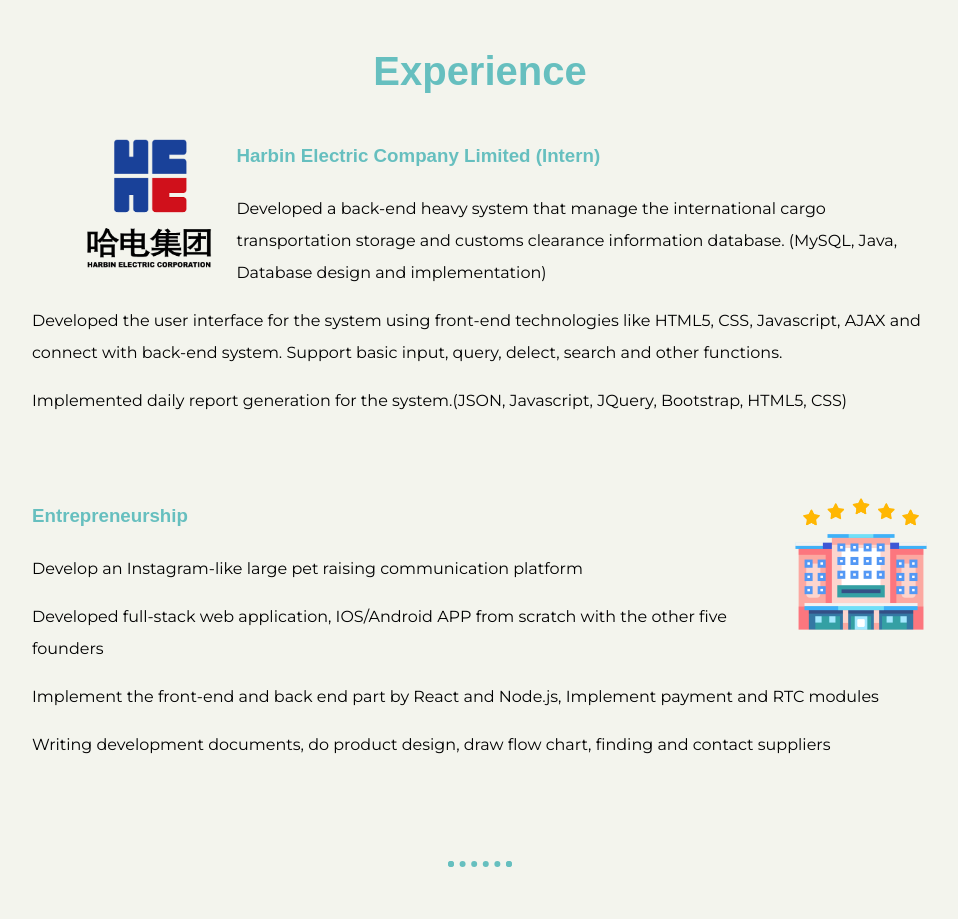
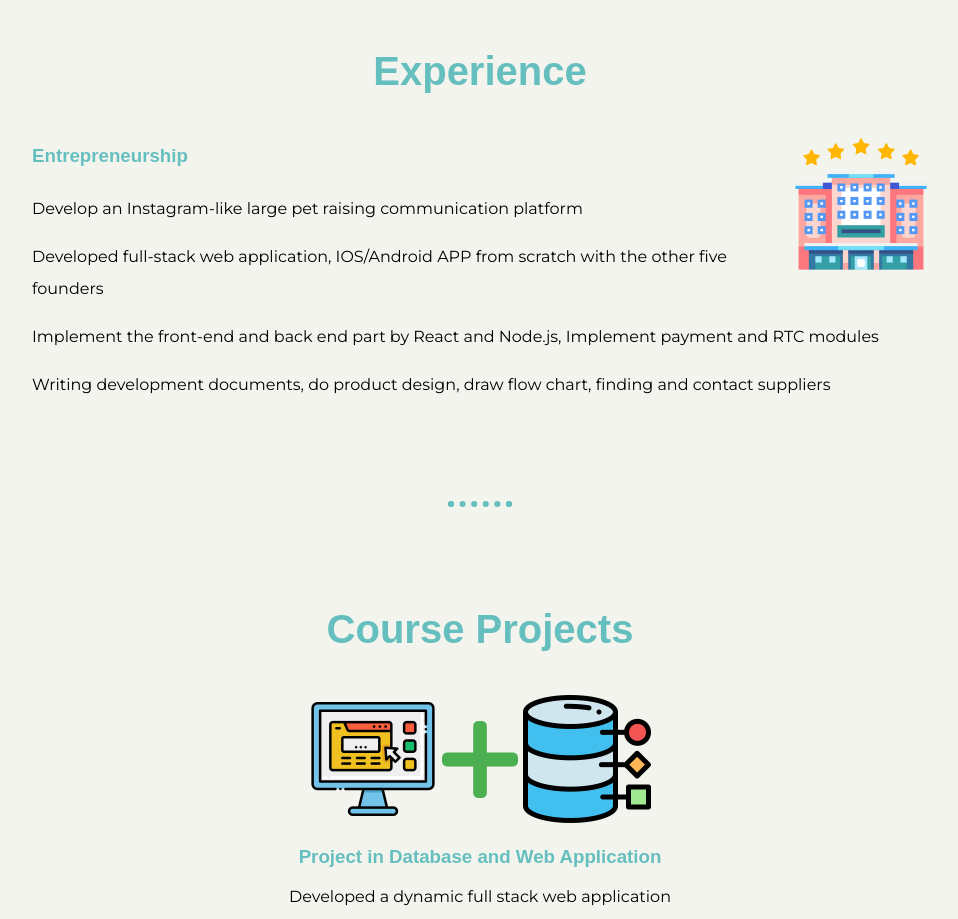
Before and after one commit to joviwyel/MySite, a plain HTML site: page index.html in a window 1280 px wide. Shown: the part 1100-2019 px from the top of the page, without its empty margins (160-1118 px from the left). Drawn offline with Linux system fonts and the light colour scheme; a web font is replaced by a local one.

Commit message:
Update index.html

```diff
--- a/index.html
+++ b/index.html
@@ -39,7 +39,7 @@
   <hr>
   <div class="skills">
     <h2>Experience</h2>
-    <div class="skill-row">
+<!--     <div class="skill-row">
       <img class="skillicon" src="images/HE.png" alt="">
       <h3>Harbin Electric Company Limited (Intern)</h3>
       <p>Developed a back-end heavy system that manage the international cargo transportation storage and customs clearance information database. (MySQL, Java, Database design and implementation)</p>
@@ -50,7 +50,7 @@
         Implemented daily report generation for the system.(JSON, Javascript, JQuery, Bootstrap, HTML5, CSS)
       </p>
 
-    </div>
+    </div> -->
     <div class="skill-row">
       <img class="chillies" src="images/building.png" alt="">
       <h3>Entrepreneurship</h3>
```
